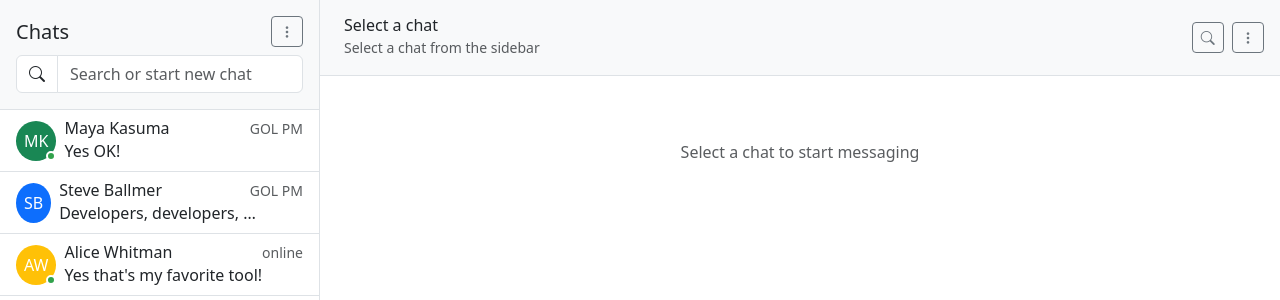
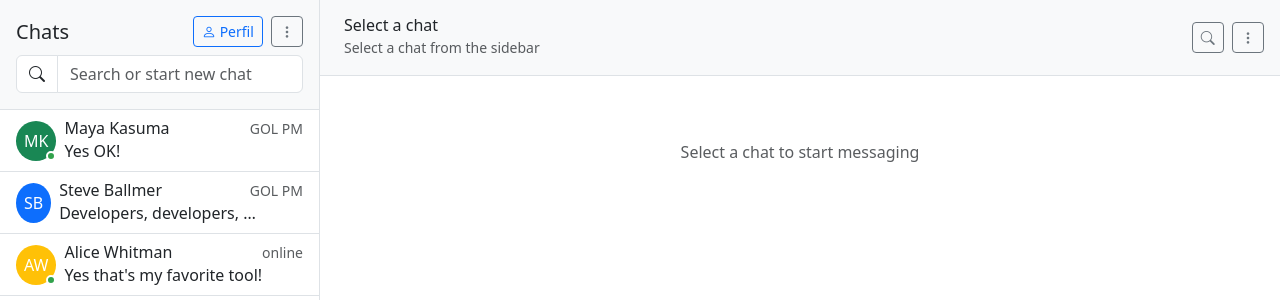
Before and after one commit to ThomazCortez/TelePomba, a PHP site: page /ficheiros/dashboard/dashboard.php in a window 1280 px wide. Shown: the top 300 px of the page. Run offline with PHP 8.4, Linux system fonts and the light colour scheme; the visitor is signed in with stand-in values (Sample User, id 1).

Commit message:
Update dashboard.php

```diff
--- a/ficheiros/dashboard/dashboard.php
+++ b/ficheiros/dashboard/dashboard.php
@@ -59,9 +59,14 @@ if (!isset($_SESSION['id_utilizador'])) {
                 <div class="bg-light p-3 border-bottom">
                     <div class="d-flex justify-content-between align-items-center">
                         <h5 class="mb-0">Chats</h5>
-                        <button class="btn btn-sm btn-outline-secondary">
-                            <i class="bi bi-three-dots-vertical"></i>
-                        </button>
+                        <div>
+                            <a href="perfil.php" class="btn btn-sm btn-outline-primary me-1">
+                                <i class="bi bi-person"></i> Perfil
+                            </a>
+                            <button class="btn btn-sm btn-outline-secondary">
+                                <i class="bi bi-three-dots-vertical"></i>
+                            </button>
+                        </div>
                     </div>
                     <div class="mt-2">
                         <div class="input-group">
```
